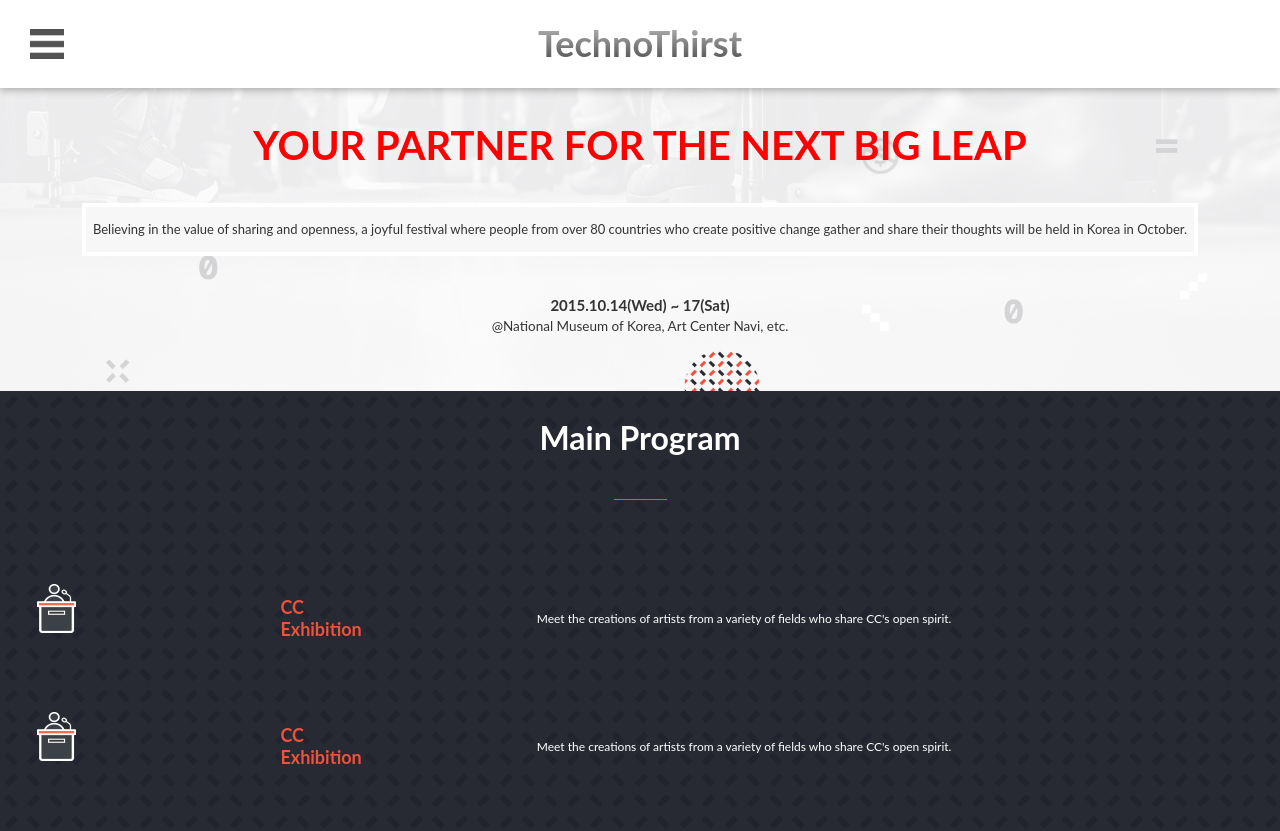
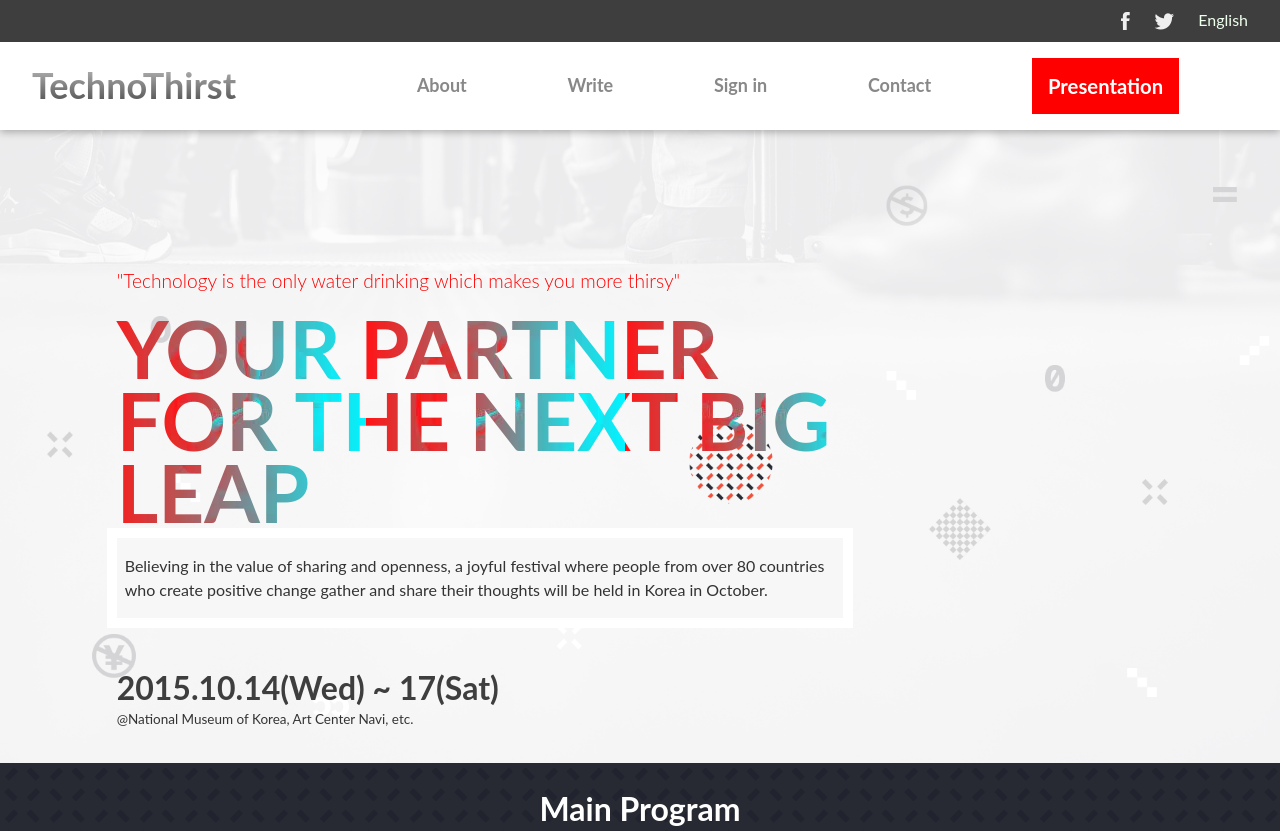
Before and after one commit to sajibarafatsiddiqui/technothirst, a website: page index.html in a window 1280 px wide. Shown: the top 831 px of the page. Drawn offline with Linux system fonts and the light colour scheme.

Commit message:
changed spcript.js to make it compaitable for desktop

```diff
--- a/index.css
+++ b/index.css
@@ -8,6 +8,11 @@ body {
 .nav_link {
     display: none;
 }
+
+.toolbar ul {
+    display: none;
+}
+
 .grid-wrapper {
     display: grid;
     grid-template-columns: repeat(12, 100px);
@@ -39,7 +44,7 @@ body {
     justify-content: center;
     text-align: center;
     flex: 1;
-  order: 0;
+    order: 1;
     flex-grow: 0;
     position: relative;
 }
@@ -80,9 +85,14 @@ body {
 }
 
 .hero h2 {
+    background-image: url('statics/images/bgtext.jpg');
+    background-repeat: repeat;
+    -webkit-background-clip: text;
+    -webkit-text-fill-color: transparent;
     font-size: 2.5rem;
     color: red;
     line-height: 1.2;
+    margin:0
 }
 
 .hero_msg {
@@ -131,6 +141,12 @@ body {
     margin: 0px auto 54px;
 }
 
+.features_list_container {
+    display: grid;
+    padding: 0 2rem;
+    row-gap: 5px;
+}
+
 .features_list {
     display: grid;
     grid-template-columns: 20% 20% 60%;
@@ -139,6 +155,7 @@ body {
     grid-template-areas: "program_icon program_title program_desc";
     height: 10vh;
     padding: 1.5rem;
+    background: rgba(255, 255, 255, 0.1);
 }
 
 .program_icon {
@@ -163,7 +180,7 @@ body {
     text-align: left;
     word-break: keep-all;
     overflow: auto;
-  height: auto;
+
 }
 
 .program_list .mobile {
@@ -177,6 +194,150 @@ body {
     cursor: pointer;
 }
 
-.program_list {
+.program_list {}
+
+@media screen and (min-width: 768px) {
+
+    .toolbar {
+        max-height: 20vh;
+        background-color: #3e3e3e;
+    }
+
+    .toolbar ul {
+        display: flex;
+        margin: 0;
+        padding: 0;
+        list-style: none;
+        column-gap: 1.5rem;
+        justify-content: end;
+        flex: 1;
+        margin-right: 2rem;
+        text-align: right;
+        line-height: 2rem;
+        align-items: center;
+    }
+
+    .toolbar ul a {
+        text-decoration: none;
+        color: #efe;
+        font-size: 1rem;
 
     }
+
+    .mobile_menu {
+        display: none;
+    }
+
+    .masthead_inner {
+        justify-content: space-between;
+        align-items: center;
+        flex: 1;
+    }
+
+    .nav_link {
+        padding-left: 5rem;
+        margin: 0;
+        display: flex;
+        list-style: none;
+        font-weight: bold;
+        font-size: 1.125rem;
+        justify-content: space-evenly;
+        flex: 1;
+    }
+
+    .nav_link a {
+        text-decoration: none;
+        color: #888;
+        cursor: pointer;
+
+    }
+
+    .nav_link a:hover {
+        color: #ff0000;
+        cursor: pointer;
+
+    }
+
+    .mylogo {
+        padding-left: 2rem;
+    }
+
+    .live a {
+        font-size: 1.125em;
+        font-weight: bold;
+        text-align: center;
+        background-color: #ff0000;
+        padding: 0 15px;
+        color: #fff;
+        border: 0;
+        padding: 1rem;
+    }
+
+    .hero_wrap {
+        display: grid;
+        grid-template-columns: repeat(12, 1fr);
+        padding-top: 15vh;
+    }
+
+    .hero {
+        grid-column: 2 / 9;
+        text-align: left;
+    }
+
+    .hero h2 {
+        font-size: 5rem;
+        color: red;
+        line-height: 0.9;
+        font-weight: bold;
+        padding-left: 10px
+    }
+
+    .hero h3 {
+        font-size: 1.2rem;
+        color: red;
+        font-weight: 300;
+        padding-left: 10px
+    }
+
+    .hero_msg {
+        border: 10px solid rgb(255, 255, 255);
+        background-color: rgb(247, 247, 248);
+        padding: 1em 0.5em;
+        line-height: 150%;
+        font-size: 1rem;
+    }
+
+    .hero_location {
+        padding-left: 10px;
+        text-align: left;
+    }
+
+    .hero_date {
+        text-align: left;
+        font-size: 2rem;
+        color: #3e3e3e;
+    }
+
+    .features_list_container {
+        display: flex;
+        margin: 2rem 10rem;
+        gap: 2px;
+        justify-content: center;
+        flex-grow: 0.6;
+    }
+
+    .features_list {
+        display: flex;
+        flex-direction: column;
+        align-items: center;
+        height: 40vh;
+        padding: 1.5rem;
+        flex: 0.2;
+
+    }
+
+    .program_list .mobile {
+        text-align: center;
+    }
+
+}
--- a/index.html
+++ b/index.html
@@ -1,5 +1,6 @@
 <!DOCTYPE html>
 <html lang="en">
+
 <head>
     <meta charset="UTF-8">
     <meta http-equiv="X-UA-Compatible" content="IE=edge">
@@ -10,29 +11,49 @@
     <style type="text/css"></style>
     <title>Document</title>
 </head>
+
 <body>
     <div class="grid-wrapper">
+
         <header class="masthead">
+            <nav class="toolbar">
+                <ul>
+                    <li style="padding-top: 0.5rem;"><a href="https://www.facebook.com/events/1455321544773645/"><img
+                                src="statics/images/facebook.png" alt="Facebook"></a></li>
+                    <li style="padding-top: 0.5rem;"><a href="https://twitter.com/cckorea"><img
+                                src="statics/images/twitter.png" alt="Twitter"></a>
+                    </li>
+                    <li><a href="https://summit.creativecommons.org/" target="_blank">English</a></li>
+                </ul>
+
+            </nav>
             <div class="masthead_inner">
                 <img class="mobile_menu" src="statics/images/mobile_menu.png" alt="Menu" />
+
+                <div class="mylogo">
+                    <h1>TechnoThirst</h1>
+                </div>
                 <ul class="nav_link">
                     <li><a href="#works">About</a></li>
                     <li><a href="#about_me">Write</a></li>
                     <li><a href="#about_me">Sign in</a></li>
                     <li><a href="#contact_me"> Contact</a></li>
+                    <li class="live"><a href="#presentation">Presentation</a></li>
                 </ul>
-<div class="mylogo"> <h1>TechnoThirst</h1></div>
             </div>
         </header>
         <div class="hero_wrap">
             <section class="hero">
                 <div class="hero-inner">
+                    <h3>"Technology is the only water drinking which makes you more thirsy"</h3>
                     <h2>YOUR PARTNER FOR THE NEXT BIG LEAP</h2>
                     <div class="hero_msg">
-            Believing in the value of sharing and openness, a joyful festival where people from over 80 countries who create positive change gather and share their thoughts will be held in Korea in October.
+                        Believing in the value of sharing and openness, a joyful festival where people from over 80
+                        countries who create positive change gather and share their thoughts will be held in Korea in
+                        October.
                     </div>
                     <div class="hero_location">
-            <div class="hero_date" >2015.10.14(Wed) ~ 17(Sat)</div>
+                        <div class="hero_date">2015.10.14(Wed) ~ 17(Sat)</div>
                         <div class="hero_venue">@National Museum of Korea, Art Center Navi, etc.</div>
                     </div>
                 </div>
@@ -42,40 +63,47 @@
             <section class="features">
                 <h2>Main Program</h2>
                 <div class="guide_bar"></div>
+                <div class="features_list_container">
                     <div class="features_list">
                         <div class="program_icon">
                             <img src="statics/images/program_icon_01.png" alt="CC Exhibition">
                         </div>
                         <div class="program_title">CC Exhibition</div>
-        <div class="program_desc"> Meet the creations of artists from a variety of fields who share CC's open spirit. </div>
+                        <div class="program_desc"> Meet the creations of artists from a variety of fields who share CC's
+                            open spirit. </div>
                     </div>
                     <div class="features_list">
                         <div class="program_icon">
                             <img src="statics/images/program_icon_01.png" alt="CC Exhibition">
                         </div>
                         <div class="program_title">CC Exhibition</div>
-        <div class="program_desc"> Meet the creations of artists from a variety of fields who share CC's open spirit. </div>
+                        <div class="program_desc"> Meet the creations of artists from a variety of fields who share CC's
+                            open spirit. </div>
                     </div>
                     <div class="features_list">
                         <div class="program_icon">
                             <img src="statics/images/program_icon_01.png" alt="CC Exhibition">
                         </div>
                         <div class="program_title">CC Exhibition</div>
-        <div class="program_desc"> Meet the creations of artists from a variety of fields who share CC's open spirit. </div>
+                        <div class="program_desc"> Meet the creations of artists from a variety of fields who share CC's
+                            open spirit. </div>
                     </div>
                     <div class="features_list">
                         <div class="program_icon">
                             <img src="statics/images/program_icon_01.png" alt="CC Exhibition">
                         </div>
                         <div class="program_title">CC Exhibition</div>
-        <div class="program_desc"> Meet the creations of artists from a variety of fields who share CC's open spirit. </div>
+                        <div class="program_desc"> Meet the creations of artists from a variety of fields who share CC's
+                            open spirit. </div>
                     </div>
                     <div class="features_list">
                         <div class="program_icon">
                             <img src="statics/images/program_icon_01.png" alt="CC Exhibition">
                         </div>
                         <div class="program_title">CC Exhibition</div>
-        <div class="program_desc"> Meet the creations of artists from a variety of fields who share CC's open spirit. </div>
+                        <div class="program_desc"> Meet the creations of artists from a variety of fields who share CC's
+                            open spirit. </div>
+                    </div>
                 </div>
                 <div class="program_list">
                     <a href="#" class="mobile">View the full program &gt;</a>
@@ -85,4 +113,5 @@
     </div>
     <script type="text/javascript" src="script.js"></script>
 </body>
+
 </html>
--- a/script.js
+++ b/script.js
@@ -53,44 +53,44 @@ hamburger.addEventListener("click", () => {
 
 
 
-const speakers = {
-    speaker_1 :{
+const speakers = [
+   {
         img : "statics/images/speaker_01.png",
         name : "Yohai Benkler",
         profession: "Professor, Harvard Law School",
         description: "Focusing on a common approach in a  networked environment, we created the concept of co-production based on open source software and sharing, such as Wikipedia."
     },
-    speaker_2 :{
+    {
         img : "statics/images/speaker_02.png",
         name : "Yohai Benkler",
         profession: "Professor, Harvard Law School",
         description: "Focusing on a common approach in a  networked environment, we created the concept of co-production based on open source software and sharing, such as Wikipedia."
     },
-    speaker_3 :{
+   {
         img : "statics/images/speaker_03.png",
         name : "Yohai Benkler",
         profession: "Professor, Harvard Law School",
         description: "Focusing on a common approach in a  networked environment, we created the concept of co-production based on open source software and sharing, such as Wikipedia."
     },
-    speaker_4 :{
+   {
         img : "statics/images/speaker_04.png",
         name : "Yohai Benkler",
         profession: "Professor, Harvard Law School",
         description: "Focusing on a common approach in a  networked environment, we created the concept of co-production based on open source software and sharing, such as Wikipedia."
     },
-    speaker_5 :{
+   {
         img : "statics/images/speaker_05.png",
         name : "Yohai Benkler",
         profession: "Professor, Harvard Law School",
         description: "Focusing on a common approach in a  networked environment, we created the concept of co-production based on open source software and sharing, such as Wikipedia."
     },
-    speaker_6 :{
+    {
         img : "statics/images/speaker_06.png",
         name : "Yohai Benkler",
         profession: "Professor, Harvard Law School",
         description: "Focusing on a common approach in a  networked environment, we created the concept of co-production based on open source software and sharing, such as Wikipedia."
     }
-}
+]
 
 const featureSpeakersWrap = document.createElement('div');
 featureSpeakersWrap.className = "feature_speakers_wrap";
@@ -136,12 +136,32 @@ featureSpeakers.appendChild(bar);
 const speakersList = document.createElement('div');
 speakersList.className ='speakers_list';
 propSpeakersList ={
+        display: 'grid',
+        gridTemplateColumns: 'repeat(2, 1fr)',
+        marginBottom: '20px',
+        marginTop: '50px',
+        flexWrap: 'wrap'
+
+}
+
+const mediaQuery = window.matchMedia("(min-width: 768px)");
+if (mediaQuery.matches) {
+
+Object.assign(speakersList.style,propSpeakersList)
 
 }
 featureSpeakers.appendChild(speakersList);
 
-const speaker = document.createElement('div');
-speaker.className ='speaker';
+speakers.forEach((spk,i)=> {
+console.log(mediaQuery.matches)
+let hide="";
+if (i>1 ) {
+    hide = 'hide-speaker';
+}
+
+let speaker = "speaker".concat(i);
+speaker = document.createElement('div');
+speaker.className ='speaker'.concat(" ",hide);
 propSpeaker = {
     display: 'grid',
     gridTemplateColumns: '35% 65%',
@@ -154,7 +174,7 @@ propSpeaker = {
 };
 
 Object.assign(speaker.style,propSpeaker);
-
+speaker
 const speakerImage = document.createElement('div');
 speakerImage.classname ="speaker_image";
 const img = document.createElement("img");
@@ -201,25 +221,17 @@ propSpeakerDescription ={
 Object.assign(speakerDescription.style,propSpeakerDescription)
 speaker.appendChild(speakerDescription)
 speakersList.append(speaker);
+speaker.childNodes[0].childNodes[0].setAttribute('src',spk.img);
+speaker.childNodes[0].childNodes[0].setAttribute('alt',spk.name);
+Object.assign(speaker.childNodes[0].childNodes[0].style,{objectFit:'cover',maxWidth:'100%',maxHeight:'35vh'});
+speaker.childNodes[1].innerHTML = spk.name;
+speaker.childNodes[2].innerHTML = spk.profession;
+speaker.childNodes[3].innerHTML = spk.description;
 
-const speakerClone =speaker.cloneNode(true);
+})
 
-speakersList.append(speakerClone);
 
-const speaker1 = document.getElementsByClassName('speaker')[0];
-console.log(speaker1)
-const speaker2 = document.getElementsByClassName('speaker')[1];
-console.log(speaker1)
-speaker1.childNodes[0].childNodes[0].setAttribute('src',speakers['speaker_1'].img);
-speaker1.childNodes[0].childNodes[0].setAttribute('alt',speakers['speaker_1'].name);
-Object.assign(speaker1.childNodes[0].childNodes[0].style,{objectFit:'cover',maxWidth:'100%',maxHeight:'35vh'});
-speaker1.childNodes[1].innerHTML = speakers['speaker_1'].name;
-speaker1.childNodes[2].innerHTML = speakers['speaker_1'].profession;
-speaker1.childNodes[3].innerHTML = speakers['speaker_1'].description;
-
-speaker2.childNodes[0].childNodes[0].setAttribute('src',speakers['speaker_2'].img);
-speaker2.childNodes[0].childNodes[0].setAttribute('alt',speakers['speaker_2'].name);
-Object.assign(speaker2.childNodes[0].childNodes[0].style,{objectFit:'cover',maxWidth:'100%',maxHeight:'35vh'});
-speaker2.childNodes[1].innerHTML = speakers['speaker_2'].name;
-speaker2.childNodes[2].innerHTML = speakers['speaker_2'].profession;
-speaker2.childNodes[3].innerHTML = speakers['speaker_2'].description;
+const hideElt = document.getElementsByClassName('hide-speaker')
+for (let i = 0; i < hideElt.length; i++) {
+    hideElt[i].style.display = "none";
+  }
```
Also changed, not shown: statics/images/bgtext.jpg (added), statics/images/facebook.png (added), statics/images/twitter.png (added). Lines whose indentation alone changed are shown as unchanged.
